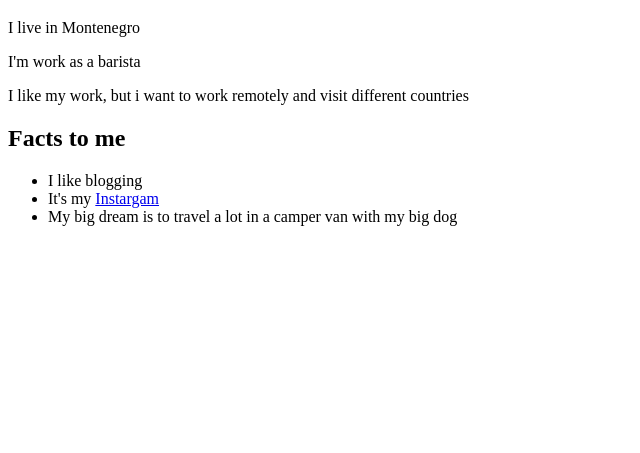
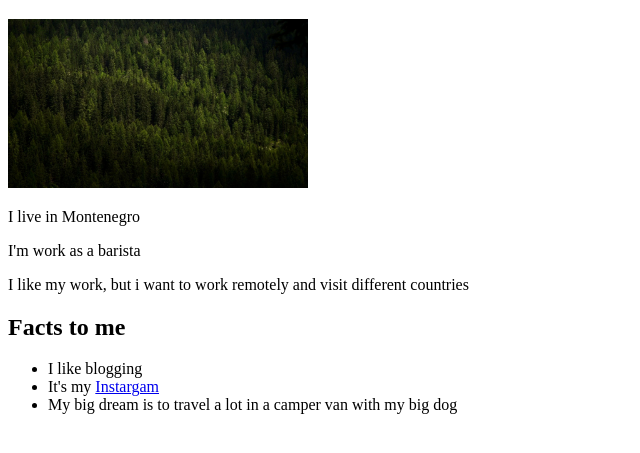
Before and after one commit to pisyaselezneva99-create/my-first-site, a plain HTML site: page index.html in a window 1280 px wide. Shown: the part 61-514 px from the top of the page, without its empty margins (0-640 px from the left). Drawn offline with Linux system fonts and the light colour scheme.

Commit message:
Update index.html

```diff
--- a/index.html
+++ b/index.html
@@ -7,6 +7,7 @@
   </head>
   <body>
     <h1>Hi, my name is Yanis</h1>
+    <img src="i.jpeg" alt="My first photo in site. It's forest" width="300">
     <p>I live in Montenegro</p>
     <p>I'm work as a barista</p>
     <p>I like my work, but i want to work remotely and visit different countries</p>
```
